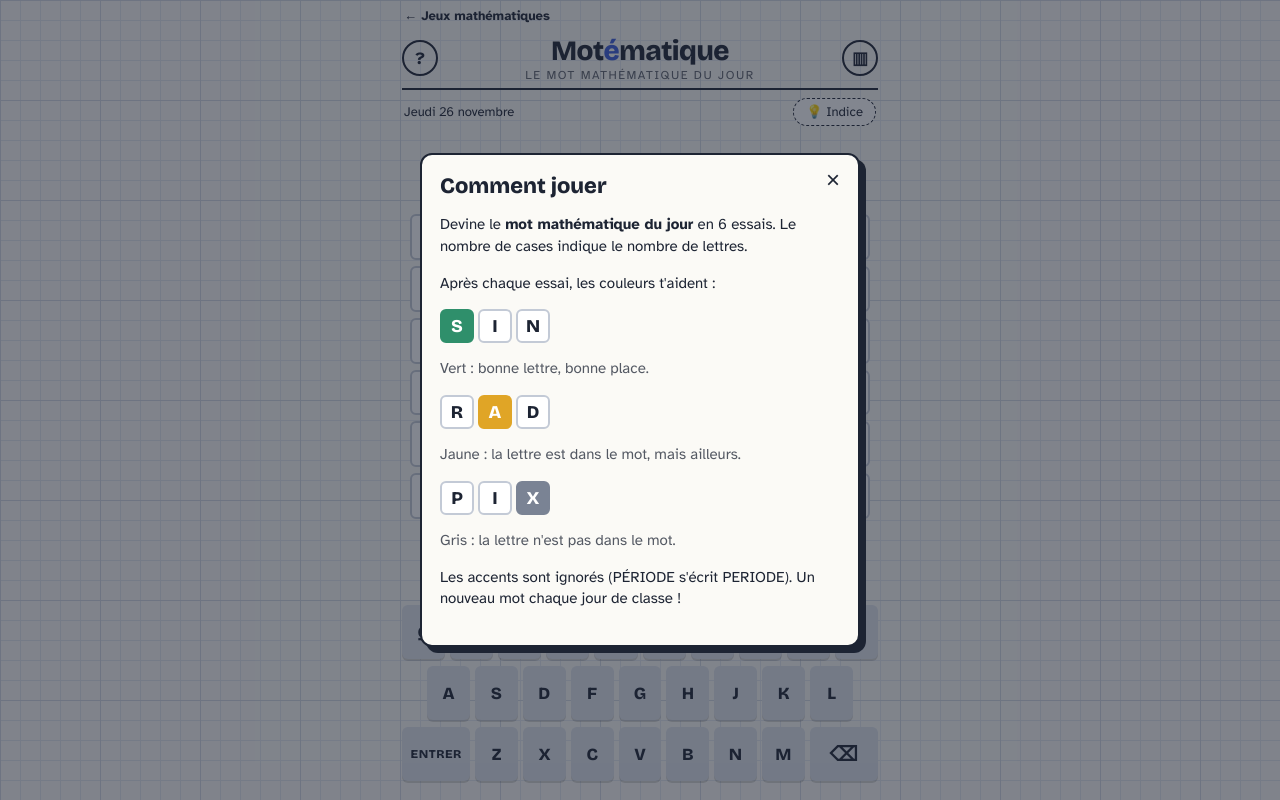
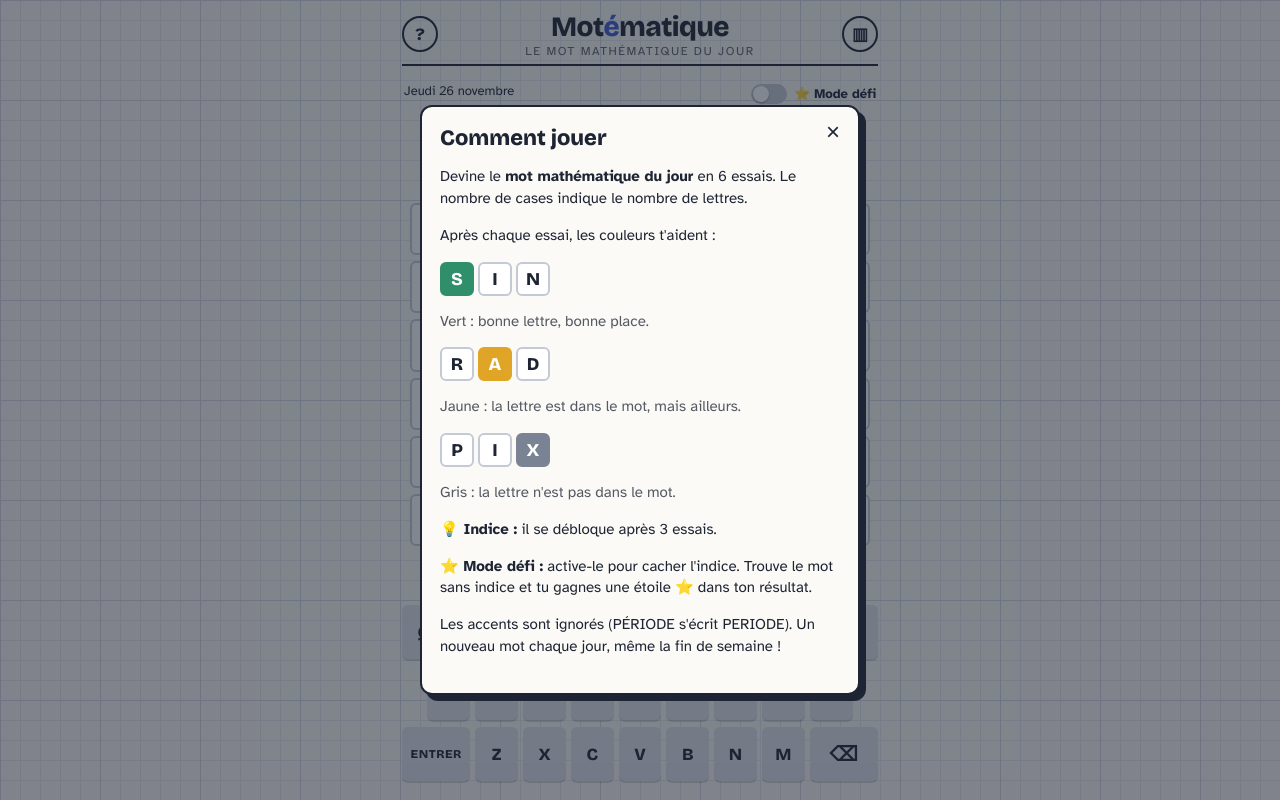
Before and after one commit to MathMission/mmebernatchez, a plain HTML site: page jeux/motematique.html in a window 1280 px wide. Drawn offline with nearby package versions, Linux system fonts and the light colour scheme.

Commit message:
Update motematique.html
Weekends included. Mixed functions.

```diff
--- a/jeux/motematique.html
+++ b/jeux/motematique.html
@@ -19,16 +19,34 @@
    • Mots de 4 à 9 lettres ; les accents sont ignorés.
    ========================================================== */
 const MOTS = [
-  { date: "2026-11-20", code: "U1VOSVM=",     indice: "Côté opposé sur hypoténuse." },
-  { date: "2026-11-23", code: "RUdBU0FIUEVE", indice: "Translation horizontale d'une sinusoïde." },
-  { date: "2026-11-24", code: "VE5BUkRBVVE=", indice: "Le plan cartésien en a quatre." },
-  { date: "2026-11-25", code: "RVJHRUQ=",     indice: "Unité d'angle : un tour complet en vaut 360." },
-  { date: "2026-11-26", code: "RVROQUNFU09D", indice: "La réciproque du sinus : 1/sin x." },
-  { date: "2026-11-27", code: "RUVOTk9EUk8=", indice: "Sur le cercle trigonométrique, le sinus en est une." },
-  { date: "2026-11-30", code: "RURVVElMUE1B", indice: "La moitié de la distance entre le max et le min." },
-  { date: "2026-12-01", code: "RVRPVFBNWVNB", indice: "Droite dont la courbe s'approche sans jamais la toucher." },
-  { date: "2026-12-02", code: "RVROQUNFUw==", indice: "La fonction inverse du cosinus : 1/cos x." },
-  { date: "2026-12-03", code: "Tk9JVEFVUUU=", indice: "On la résout pour trouver x." },
+  { date: "2026-11-20", code: "U1VOSVM=", indice: "Côté opposé sur hypoténuse." },
+  { date: "2026-11-23", code: "TkFJREFS", indice: "Unité d'angle : un tour complet en vaut 2π." },
+  { date: "2026-11-24", code: "RURPSVJFUA==", indice: "Le temps pour compléter un cycle." },
+  { date: "2026-11-25", code: "U1VOSVNPQw==", indice: "Abscisse d'un point sur le cercle trigonométrique." },
+  { date: "2026-11-26", code: "RVRJVE5FREk=", indice: "Égalité vraie pour toutes les valeurs permises." },
+  { date: "2026-11-27", code: "VE5FTVVHUkE=", indice: "On ne devrait jamais écrire sinus sans ceci." },
+  { date: "2026-11-28", code: "RVNBQg==", indice: "Pour log 1000 = 3, elle vaut 10 sans qu'on l'écrive." },
+  { date: "2026-11-29", code: "RVVRSUJVQw==", indice: "Elle peut avoir jusqu'à trois zéros et deux points tournants." },
+  { date: "2026-11-30", code: "RURVVElMUE1B", indice: "Toujours positive, même quand a ne l'est pas." },
+  { date: "2026-12-01", code: "RUlWSU1FRA==", indice: "Pour le carbone 14, elle dure environ 5730 ans." },
+  { date: "2026-12-02", code: "RVRPVFBNWVNB", indice: "Pour cot x, on en trouve une à chaque multiple de π." },
+  { date: "2026-12-03", code: "VE5BU09QWEU=", indice: "Un logarithme, ce n'est rien d'autre que ça." },
+  { date: "2026-12-04", code: "RVJJQVA=", indice: "x⁴ − 3x² et cos x le sont toutes les deux." },
+  { date: "2026-12-05", code: "RVROQUNFUw==", indice: "Son carré est égal à 1 + tan² x." },
+  { date: "2026-12-06", code: "UkVMVUU=", indice: "On lui doit la base du logarithme naturel." },
+  { date: "2026-12-07", code: "UlVFVENBRg==", indice: "Si P(a) = 0, alors (x − a) en est un." },
+  { date: "2026-12-08", code: "Tk9JVEFVUUU=", indice: "Contrairement à l'identité, elle n'est vraie que pour certaines valeurs." },
+  { date: "2026-12-09", code: "TEVCSUNFRA==", indice: "Chaque 10 de plus, c'est un son 10 fois plus intense." },
+  { date: "2026-12-10", code: "RUdBU0FIUEVE", indice: "La dernière étape quand on esquisse une sinusoïde." },
+  { date: "2026-12-11", code: "VEVSRVROSQ==", indice: "Composé, il fait grossir un placement de façon exponentielle." },
+  { date: "2026-12-12", code: "RU5JQ0FS", indice: "De multiplicité 2, le graphique rebondit sur l'axe des x." },
+  { date: "2026-12-13", code: "RU1NT1M=", indice: "Formule d'angle qui donne sin 75° à partir de 45° et 30°." },
+  { date: "2026-12-14", code: "UkVUSENJUg==", indice: "Sur cette échelle, un séisme de 7 est 10 fois plus fort qu'un de 6." },
+  { date: "2026-12-15", code: "RVNSRVZOSQ==", indice: "Le nom qu'on donne, dans notre classe, à csc, sec et cot." },
+  { date: "2026-12-16", code: "RVJHRUQ=", indice: "Pour un polynôme, il limite le nombre de zéros." },
+  { date: "2026-12-17", code: "RUlSRVRDQUI=", indice: "Dans nos problèmes, sa population double sans arrêt." },
+  { date: "2026-12-18", code: "RVJPR0FIVFlQ", indice: "Une des familles d'identités porte son nom." },
+  { date: "2026-12-19", code: "TEVSVVRBTg==", indice: "C'est le « n » dans ln." },
 ];
 </script>
 <style>
@@ -53,7 +71,6 @@ const MOTS = [
     -webkit-tap-highlight-color:transparent;
   }
   .app{width:100%;max-width:500px;min-height:100%;display:flex;flex-direction:column;padding:0 12px}
-  .back{font-size:13px;padding:8px 2px 0;color:var(--ink);text-decoration:none;font-weight:700}
   header{display:flex;align-items:center;justify-content:space-between;padding:10px 0 6px;border-bottom:2px solid var(--ink)}
   .brand{text-align:center;flex:1}
   h1{font-family:"Bricolage Grotesque",sans-serif;font-weight:800;font-size:28px;margin:0;letter-spacing:-.5px}
@@ -64,6 +81,15 @@ const MOTS = [
   .meta{display:flex;justify-content:space-between;align-items:center;font-size:13px;padding:8px 2px;gap:8px}
   .hint-btn{border:1.5px dashed var(--ink);background:#fff;border-radius:999px;padding:5px 12px;font:inherit;font-size:13px;cursor:pointer;color:var(--ink)}
   .hint-btn[disabled]{opacity:.5;cursor:default}
+  .hint-row{display:flex;justify-content:center;padding:0 0 6px;min-height:6px}
+  .defi{display:flex;align-items:center;gap:7px;font-size:13px;font-weight:700;cursor:pointer;user-select:none}
+  .defi input{position:absolute;opacity:0;width:0;height:0}
+  .sw{width:36px;height:20px;border-radius:999px;background:var(--tile-border);position:relative;transition:background .2s;flex:none}
+  .sw::after{content:"";position:absolute;top:2px;left:2px;width:16px;height:16px;border-radius:50%;background:#fff;transition:transform .2s;box-shadow:0 1px 2px rgba(0,0,0,.3)}
+  .defi input:checked + .sw{background:var(--present)}
+  .defi input:checked + .sw::after{transform:translateX(16px)}
+  .defi input:focus-visible + .sw{outline:2px solid var(--accent);outline-offset:2px}
+  .star{background:#fff6df;border:2px solid var(--present);border-radius:8px;padding:8px;text-align:center;font-weight:700;margin:4px 0 12px}
   .hint{background:#fff;border-left:4px solid var(--present);padding:8px 10px;font-size:14px;margin:0 2px 6px;border-radius:4px;display:none}
   .hint.show{display:block}
   .test-banner{background:var(--accent);color:#fff;text-align:center;font-size:13px;padding:6px;border-radius:6px;margin-top:8px;display:none}
@@ -142,7 +168,6 @@ const MOTS = [
 </head>
 <body>
 <div class="app">
-  <a class="back" href="./">← Jeux mathématiques</a>
   <header>
     <button class="icon-btn" id="helpBtn" aria-label="Comment jouer">?</button>
     <div class="brand">
@@ -154,8 +179,9 @@ const MOTS = [
   <div class="test-banner" id="testBanner">Mode test — rien n'est enregistré · <a href="#" id="quitTest" style="color:#fff">quitter</a></div>
   <div class="meta">
     <span id="dateLabel"></span>
-    <button class="hint-btn" id="hintBtn">💡 Indice</button>
+    <label class="defi" title="Jouer sans indice pour gagner une étoile"><input type="checkbox" id="defiToggle"><span class="sw"></span>⭐ Mode défi</label>
   </div>
+  <div class="hint-row"><button class="hint-btn" id="hintBtn">💡 Indice</button></div>
   <div class="hint" id="hint"></div>
   <div class="board-wrap"><div class="board" id="board"></div></div>
   <div class="keyboard" id="keyboard"></div>
@@ -175,7 +201,9 @@ const MOTS = [
   <p class="muted">Jaune : la lettre est dans le mot, mais ailleurs.</p>
   <div class="ex"><div class="tile">P</div><div class="tile">I</div><div class="tile absent">X</div></div>
   <p class="muted">Gris : la lettre n'est pas dans le mot.</p>
-  <p>Les accents sont ignorés (PÉRIODE s'écrit PERIODE). Un nouveau mot chaque jour de classe !</p>
+  <p><b>💡 Indice :</b> il se débloque après 3 essais.</p>
+  <p><b>⭐ Mode défi :</b> active-le pour cacher l'indice. Trouve le mot sans indice et tu gagnes une étoile ⭐ dans ton résultat.</p>
+  <p>Les accents sont ignorés (PÉRIODE s'écrit PERIODE). Un nouveau mot chaque jour, même la fin de semaine !</p>
 </div></div>
 
 <!-- Stats / fin -->
@@ -248,13 +276,12 @@ const MOTS = [
     game = {
       answer, date: entry.date, hint: entry.indice || '', key, test: !!test,
       guesses: saved ? saved.guesses : [], current:'', over: saved ? saved.over : false,
-      won: saved ? saved.won : false, usedHint: saved ? !!saved.usedHint : false
+      won: saved ? saved.won : false, usedHint: saved ? !!saved.usedHint : false,
+      star: saved ? !!saved.star : false
     };
     $('testBanner').classList.toggle('show', !!test);
     $('dateLabel').textContent = test ? 'Mot test' : frDate(entry.date).replace(/^./, c=>c.toUpperCase());
     $('hint').textContent = '💡 ' + (game.hint || 'Pas d\'indice aujourd\'hui.');
-    $('hint').classList.toggle('show', game.usedHint);
-    $('hintBtn').disabled = game.usedHint || !game.hint;
     buildBoard(); buildKeyboard();
     // replay saved guesses
     game.guesses.forEach((g,r)=>{
@@ -263,6 +290,7 @@ const MOTS = [
       [...g].forEach((ch,i)=>{ const t=row.children[i]; t.textContent=ch; t.classList.add(res[i]); });
       colorKeys(g,res);
     });
+    updateHintUI();
     if(game.over) setTimeout(()=>openStats(true), 400);
   }
 
@@ -348,7 +376,7 @@ const MOTS = [
       game.guesses.push(g); game.current='';
       const won = g===game.answer;
       if(won || game.guesses.length===MAX){
-        game.over=true; game.won=won;
+        game.over=true; game.won=won; game.star = won && !game.usedHint && isDefi();
         if(won){
           [...row.children].forEach((t,i)=>setTimeout(()=>t.classList.add('win'), i*90));
           toast(['Génial !','Magnifique !','Superbe !','Bravo !','Bien joué !','Ouf, de justesse !'][game.guesses.length-1]);
@@ -356,11 +384,12 @@ const MOTS = [
         if(!game.test) recordStats(won, game.guesses.length);
         setTimeout(()=>openStats(true), won?1700:2400);
       }
-      save(); busy=false;
+      save(); busy=false; updateHintUI();
+      if(!game.over && game.guesses.length===UNLOCK && game.hint && !game.usedHint && !isDefi()) toast('💡 L\'indice est débloqué');
     }, n*220+300);
   }
 
-  function save(){ if(!game.test) store.set(game.key,{guesses:game.guesses,over:game.over,won:game.won,usedHint:game.usedHint}); }
+  function save(){ if(!game.test) store.set(game.key,{guesses:game.guesses,over:game.over,won:game.won,usedHint:game.usedHint,star:game.star}); }
 
   function recordStats(won, tries){
     const s=store.get('motematique:stats',{played:0,wins:0,streak:0,max:0,dist:[0,0,0,0,0,0]});
@@ -370,10 +399,27 @@ const MOTS = [
   }
 
   // ---------- hint ----------
+  const UNLOCK = 3;
+  const isDefi = () => !!store.get('motematique:defi', false);
+  function updateHintUI(){
+    const b=$('hintBtn');
+    $('defiToggle').checked = isDefi();
+    $('hint').classList.toggle('show', !!(game && game.usedHint));
+    if(!game || !game.hint || game.usedHint || game.over || isDefi()){ b.style.display='none'; return; }
+    b.style.display='';
+    const left = UNLOCK - game.guesses.length;
+    if(left>0){ b.disabled=true; b.textContent='🔒 Indice dans '+left+' essai'+(left>1?'s':''); }
+    else { b.disabled=false; b.textContent='💡 Voir l\'indice'; }
+  }
   $('hintBtn').onclick=()=>{
-    if(!game || !game.hint) return;
-    game.usedHint=true; $('hint').classList.add('show'); $('hintBtn').disabled=true; save();
+    if(!game || !game.hint || game.guesses.length<UNLOCK || isDefi()) return;
+    game.usedHint=true; save(); updateHintUI();
   };
+  $('defiToggle').addEventListener('change', e=>{
+    store.set('motematique:defi', e.target.checked);
+    toast(e.target.checked ? '⭐ Mode défi activé : pas d\'indice' : 'Mode défi désactivé');
+    updateHintUI();
+  });
 
   // ---------- stats / end ----------
   function openStats(end){
@@ -388,6 +434,7 @@ const MOTS = [
     const eb=$('endBlock'), sw=$('shareWrap');
     if(game && game.over){
       eb.innerHTML='<h2>'+(game.won?'Trouvé en '+game.guesses.length+' !':'Pas cette fois…')+'</h2>'+
+        (game.star?'<div class="star">⭐ Trouvé en mode défi, sans indice !</div>':'')+
         '<p class="center muted" style="margin:0">Le mot du jour était</p><div class="answer">'+game.answer+'</div>'+
         (game.hint?'<p class="center muted">💡 '+escapeHtml(game.hint)+'</p>':'');
       sw.innerHTML='<button class="btn" id="shareBtn">Copier mon résultat</button>';
@@ -398,7 +445,7 @@ const MOTS = [
   function share(){
     const em={correct:'🟩',present:'🟨',absent:'⬜'};
     const grid=game.guesses.map(g=>evaluate(g,game.answer).map(r=>em[r]).join('')).join('\n');
-    const txt='Motématique '+(game.test?'(test)':game.date)+' — '+(game.won?game.guesses.length:'X')+'/6'+(game.usedHint?' 💡':'')+'\n'+grid;
+    const txt='Motématique '+(game.test?'(test)':game.date)+' — '+(game.won?game.guesses.length:'X')+'/6'+(game.star?' ⭐':(game.usedHint?' 💡':''))+'\n'+grid;
     copy(txt,'Résultat copié !');
   }
   function copy(txt,msg){
@@ -428,7 +475,7 @@ const MOTS = [
     for(let i=0;i<400;i++){
       const ymd=d.getFullYear()+'-'+pad(d.getMonth()+1)+'-'+pad(d.getDate());
       const wd=d.getDay();
-      if(wd!==0 && wd!==6 && !taken.has(ymd)) return ymd;
+      if(!taken.has(ymd)) return ymd;
       d.setDate(d.getDate()+1);
     }
     return TODAY;
```
